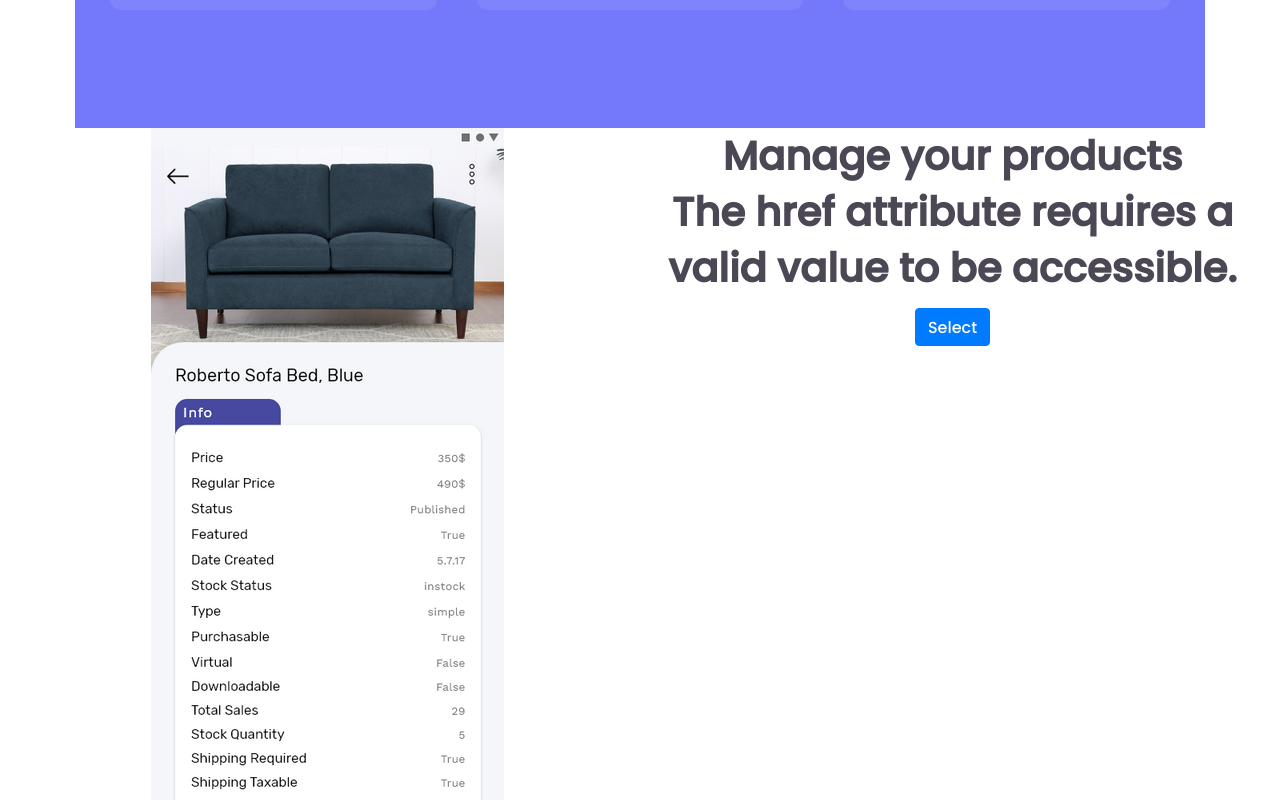
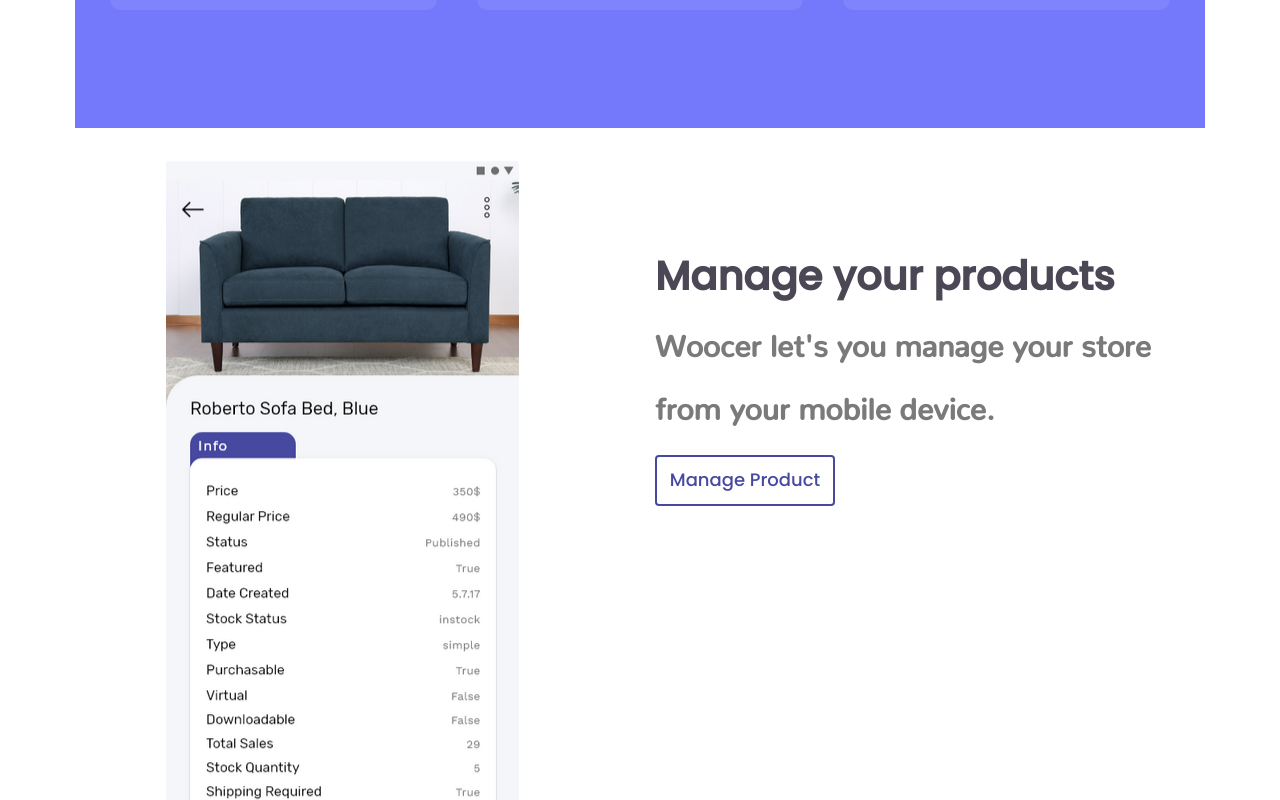
Before and after one commit to ali-fadaei23/Woocer, a React (Create React App) app: page / in a window 1280 px wide. Shown: the part 1500-2300 px from the top of the page. Built offline with nearby package versions, Linux system fonts and the light colour scheme.

Commit message:
add img animation in about component

```diff
--- a/src/Components/About.css
+++ b/src/Components/About.css
@@ -6,4 +6,63 @@
   line-height: 1.4em;
   color: #4c4754;
   font-weight: 600;
+  text-align: left;
+  padding-top: 60px;
 }
+.box-text-about {
+  font-family: "Nunito";
+}
+.text-about {
+  color: #7a7a7a;
+  font-size: 30px;
+}
+
+.box-btn-about {
+  margin-top: 20px;
+}
+
+.btn-about {
+  border-radius: 4px;
+  background: transparent;
+  border: 2px solid #4749a0;
+  color: #4749a0;
+  font-size: 18px;
+  width: 180px;
+  padding: 10px;
+  stroke-width: 3px;
+}
+
+.btn-about:hover {
+  background: #4749a0;
+  border-color: #4749a0;
+  transition: all 500ms;
+}
+
+.box-img-about {
+  animation: box-img-about 1000ms;
+}
+
+.img-about {
+  animation: img-about 3s linear infinite alternate;
+}
+
+@keyframes box-img-about {
+  0% {
+    opacity: 0;
+    transform: translateY(-30px);
+  }
+
+  100% {
+    opacity: 1;
+    transform: translateY(0);
+  }
+}
+@keyframes img-about {
+  0% {
+    transform: translateY(-30px);
+  }
+
+  100% {
+    transform: translateY(0);
+  }
+}
--- a/src/Components/About.jsx
+++ b/src/Components/About.jsx
@@ -6,27 +6,34 @@
 import ImageAbout from "../Assets/Woocer-screenshot-2.png";
 
 const About = () => (
-  <Container style={{ maxWidth: "100%", color: "#000", fontSize: "20px" }}>
+  <Container
+    style={{
+      maxWidth: "100%",
+      color: "#000",
+      fontSize: "20px",
+      padding: "60px",
+    }}
+  >
     <Row>
       <Col>
-        <div>
-          <img src={ImageAbout} />
+        <div className="box-img-about">
+          <img className="img-about" src={ImageAbout} />
         </div>
       </Col>
       <Col>
         <div className="box-title-about">
-          <div className="box-text-about">
+          <div className="box-main-text-about">
             <div>
               <span>Manage your products</span>
             </div>
-            <div>
-              <span>
-                The href attribute requires a valid value to be accessible.
+            <div className="box-text-about">
+              <span className="text-about" placeholder="Text">
+                Woocer let's you manage your store from your mobile device.
               </span>
             </div>
           </div>
           <div className="box-btn-about">
-            <Button>Select</Button>
+            <Button className="btn-about">Manage Product</Button>
           </div>
         </div>
       </Col>
```
